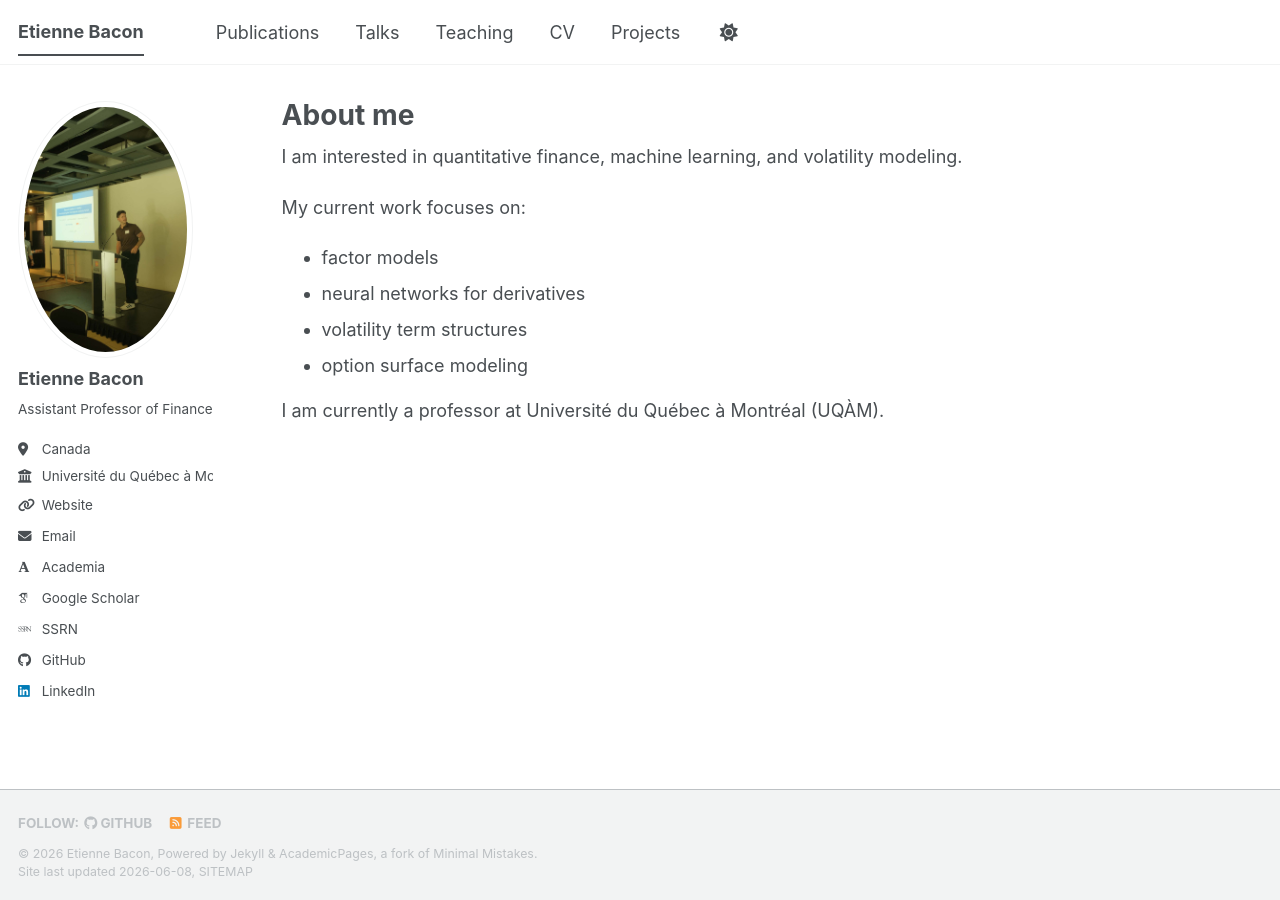
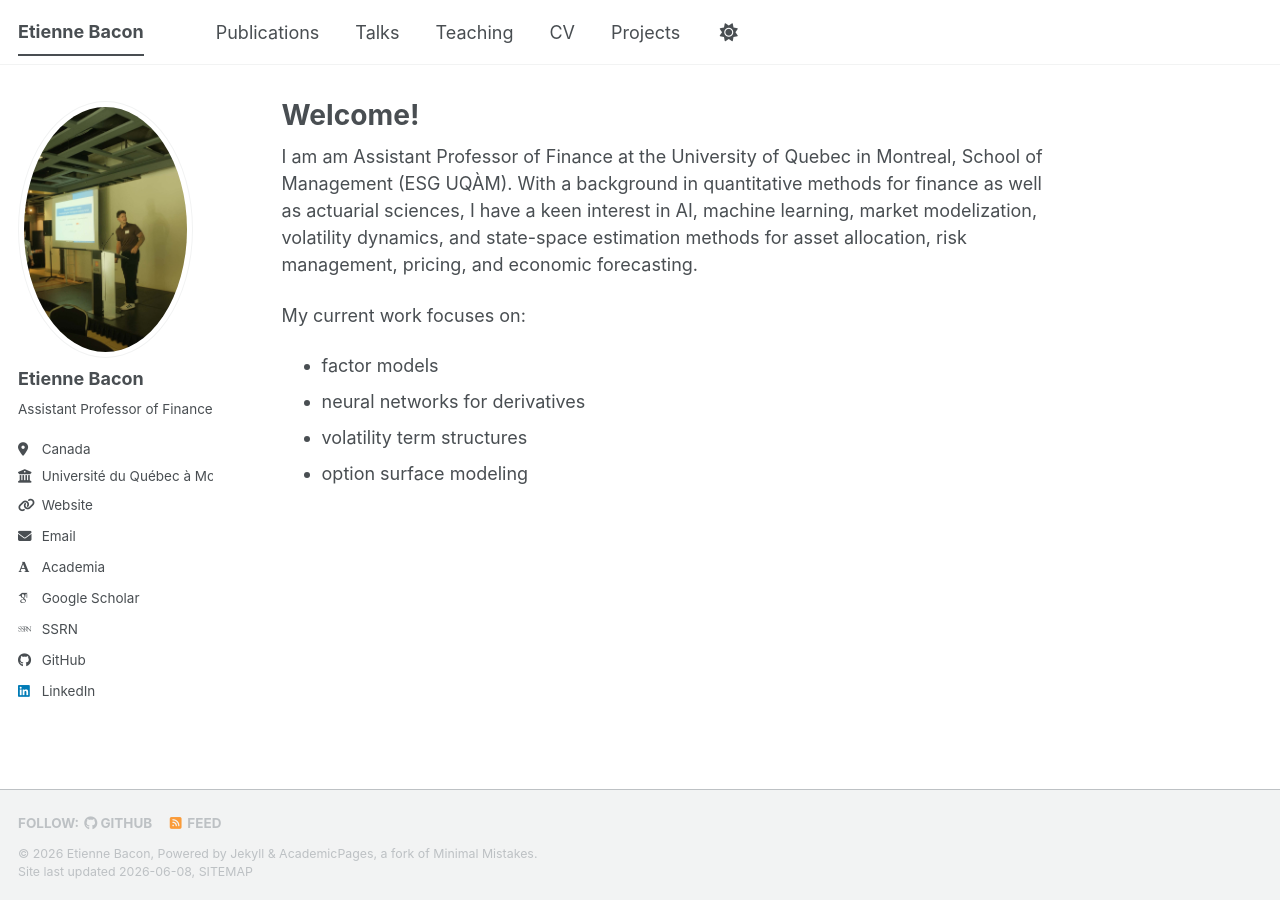
Before and after one commit to EtienneBacon/EtienneBacon.github.io, a Jekyll site: the page built from _pages/about.md, in a window 1280 px wide. Built offline with Jekyll 4.4.1, drawn with Linux system fonts in a browser that asks for light colours; some web fonts are replaced; a script bundle is joined from its source files by our own code; library files that are not in the unit come from our copies.

Commit message:
Update about.md

```diff
--- a/_pages/about.md
+++ b/_pages/about.md
@@ -1,18 +1,19 @@
 ---
 permalink: /
-title: "About me"
+title: "Welcome!"
 author_profile: true
 redirect_from:
   - /about/
   - /about.html
 ---
 
-I am interested in quantitative finance, machine learning, and volatility modeling.
+I am am Assistant Professor of Finance at the University of Quebec in Montreal, School of Management (ESG UQÀM).
+With a background in quantitative methods for finance as well as actuarial sciences, I have a keen interest in AI,
+machine learning, market modelization, volatility dynamics, and state-space estimation methods for asset allocation,
+risk management, pricing, and economic forecasting.
 
 My current work focuses on:
 - factor models
 - neural networks for derivatives
 - volatility term structures
 - option surface modeling
-
-I am currently a professor at Université du Québec à Montréal (UQÀM).
```
